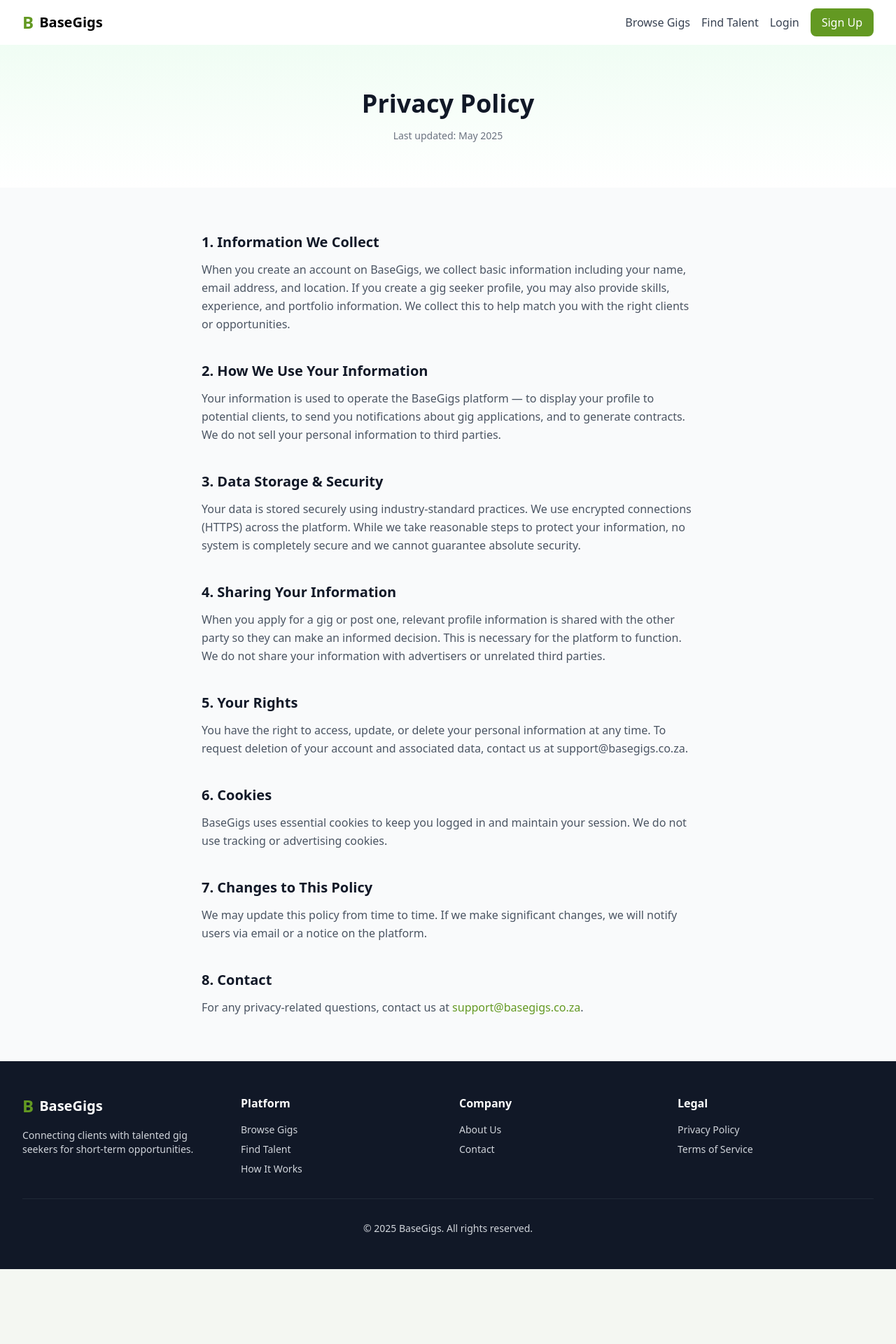
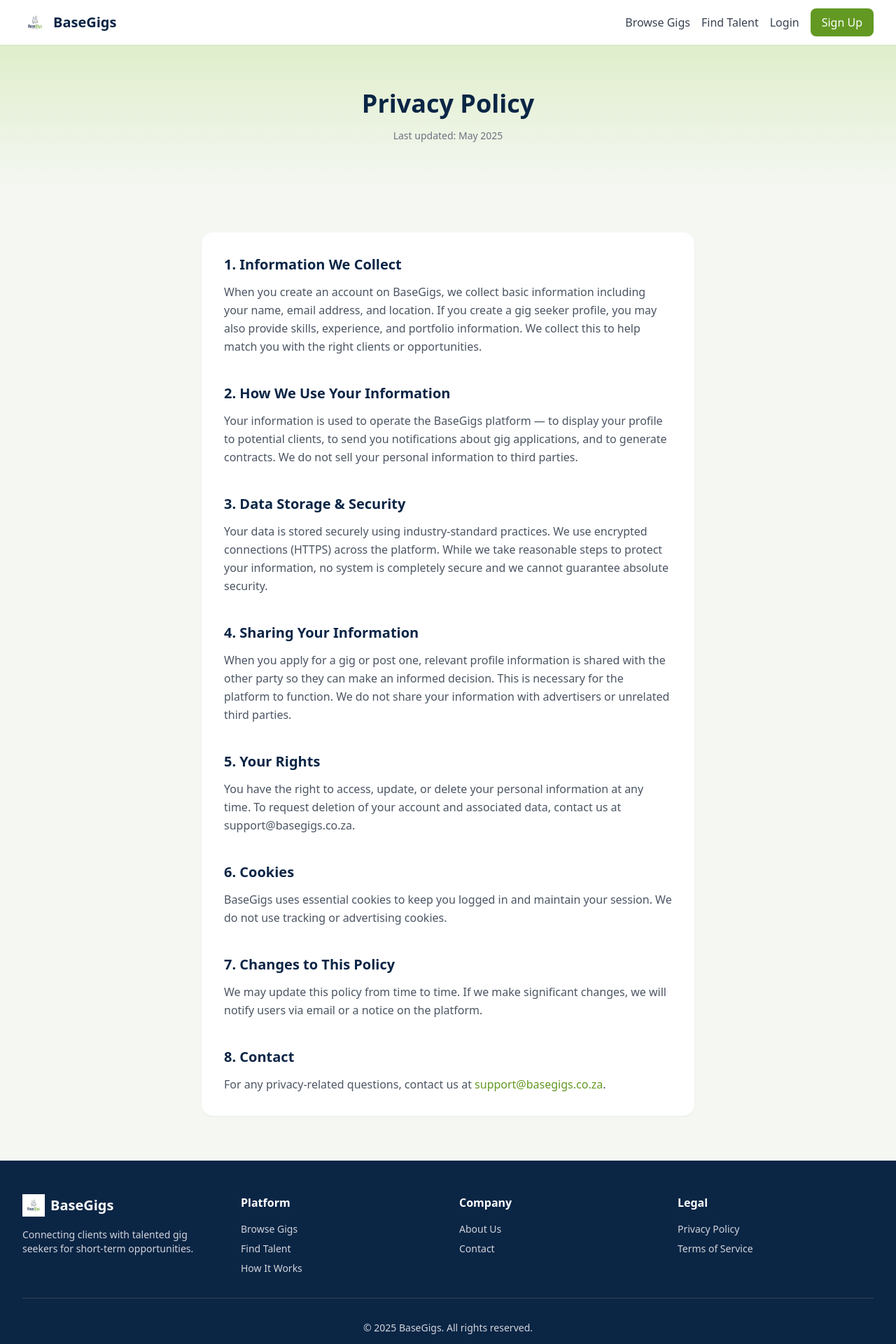
Before and after one commit to Sib222/basegigs, a Next.js app: page /privacy in a window 1280 px wide. Shown: the top 1920 px of the page at 70% size. Before the commit the page ends 1813 px from the top, so only its background shows below. Built offline with nearby package versions, Linux system fonts and the light colour scheme.

Commit message:
Update page.tsx

```diff
--- a/app/privacy/page.tsx
+++ b/app/privacy/page.tsx
@@ -2,79 +2,81 @@ import Link from 'next/link'
 
 export default function PrivacyPage() {
   return (
-    <div className="min-h-screen bg-gray-50">
-      <nav className="bg-white shadow-sm">
+    <div className="min-h-screen bg-sage">
+      <nav className="bg-white shadow-sm sticky top-0 z-50">
         <div className="max-w-7xl mx-auto px-4 sm:px-6 lg:px-8">
           <div className="flex justify-between items-center h-16">
             <Link href="/" className="flex items-center">
-              <span className="text-2xl font-bold text-primary">B</span>
-              <span className="ml-2 text-xl font-semibold">BaseGigs</span>
+              <img src="/logo.png" alt="BaseGigs Logo" className="h-9 w-auto" />
+              <span className="ml-2 text-xl font-semibold text-secondary">BaseGigs</span>
             </Link>
             <div className="flex items-center space-x-4">
-              <Link href="/browse-gigs" className="text-gray-700 hover:text-primary">Browse Gigs</Link>
-              <Link href="/find-talent" className="text-gray-700 hover:text-primary">Find Talent</Link>
-              <Link href="/login" className="text-gray-700 hover:text-primary">Login</Link>
-              <Link href="/signup" className="px-4 py-2 bg-primary text-white rounded-lg hover:bg-green-600">Sign Up</Link>
+              <Link href="/browse-gigs" className="text-gray-700 hover:text-primary transition-colors">Browse Gigs</Link>
+              <Link href="/find-talent" className="text-gray-700 hover:text-primary transition-colors">Find Talent</Link>
+              <Link href="/login" className="text-gray-700 hover:text-primary transition-colors">Login</Link>
+              <Link href="/signup" className="px-4 py-2 bg-primary text-white rounded-lg hover:bg-primary-dark transition-colors">Sign Up</Link>
             </div>
           </div>
         </div>
       </nav>
 
-      <div className="bg-gradient-to-b from-green-50 to-white py-16">
+      <div className="bg-gradient-to-b from-primary-light to-sage py-16">
         <div className="max-w-4xl mx-auto px-4 sm:px-6 lg:px-8 text-center">
-          <h1 className="text-4xl font-bold text-gray-900 mb-4">Privacy Policy</h1>
+          <h1 className="text-4xl font-bold text-secondary mb-4">Privacy Policy</h1>
           <p className="text-gray-500 text-sm">Last updated: May 2025</p>
         </div>
       </div>
 
-      <div className="max-w-3xl mx-auto px-4 sm:px-6 lg:px-8 py-16 space-y-10">
+      <div className="max-w-3xl mx-auto px-4 sm:px-6 lg:px-8 py-16">
+        <div className="bg-white rounded-2xl shadow-sm p-8 space-y-10">
           <div>
-          <h2 className="text-xl font-bold text-gray-900 mb-3">1. Information We Collect</h2>
+            <h2 className="text-xl font-bold text-secondary mb-3">1. Information We Collect</h2>
             <p className="text-gray-600 leading-relaxed">When you create an account on BaseGigs, we collect basic information including your name, email address, and location. If you create a gig seeker profile, you may also provide skills, experience, and portfolio information. We collect this to help match you with the right clients or opportunities.</p>
           </div>
 
           <div>
-          <h2 className="text-xl font-bold text-gray-900 mb-3">2. How We Use Your Information</h2>
+            <h2 className="text-xl font-bold text-secondary mb-3">2. How We Use Your Information</h2>
             <p className="text-gray-600 leading-relaxed">Your information is used to operate the BaseGigs platform — to display your profile to potential clients, to send you notifications about gig applications, and to generate contracts. We do not sell your personal information to third parties.</p>
           </div>
 
           <div>
-          <h2 className="text-xl font-bold text-gray-900 mb-3">3. Data Storage & Security</h2>
+            <h2 className="text-xl font-bold text-secondary mb-3">3. Data Storage & Security</h2>
             <p className="text-gray-600 leading-relaxed">Your data is stored securely using industry-standard practices. We use encrypted connections (HTTPS) across the platform. While we take reasonable steps to protect your information, no system is completely secure and we cannot guarantee absolute security.</p>
           </div>
 
           <div>
-          <h2 className="text-xl font-bold text-gray-900 mb-3">4. Sharing Your Information</h2>
+            <h2 className="text-xl font-bold text-secondary mb-3">4. Sharing Your Information</h2>
             <p className="text-gray-600 leading-relaxed">When you apply for a gig or post one, relevant profile information is shared with the other party so they can make an informed decision. This is necessary for the platform to function. We do not share your information with advertisers or unrelated third parties.</p>
           </div>
 
           <div>
-          <h2 className="text-xl font-bold text-gray-900 mb-3">5. Your Rights</h2>
+            <h2 className="text-xl font-bold text-secondary mb-3">5. Your Rights</h2>
             <p className="text-gray-600 leading-relaxed">You have the right to access, update, or delete your personal information at any time. To request deletion of your account and associated data, contact us at support@basegigs.co.za.</p>
           </div>
 
           <div>
-          <h2 className="text-xl font-bold text-gray-900 mb-3">6. Cookies</h2>
+            <h2 className="text-xl font-bold text-secondary mb-3">6. Cookies</h2>
             <p className="text-gray-600 leading-relaxed">BaseGigs uses essential cookies to keep you logged in and maintain your session. We do not use tracking or advertising cookies.</p>
           </div>
 
           <div>
-          <h2 className="text-xl font-bold text-gray-900 mb-3">7. Changes to This Policy</h2>
+            <h2 className="text-xl font-bold text-secondary mb-3">7. Changes to This Policy</h2>
             <p className="text-gray-600 leading-relaxed">We may update this policy from time to time. If we make significant changes, we will notify users via email or a notice on the platform.</p>
           </div>
 
           <div>
-          <h2 className="text-xl font-bold text-gray-900 mb-3">8. Contact</h2>
+            <h2 className="text-xl font-bold text-secondary mb-3">8. Contact</h2>
             <p className="text-gray-600 leading-relaxed">For any privacy-related questions, contact us at <Link href="/contact" className="text-primary hover:underline">support@basegigs.co.za</Link>.</p>
           </div>
         </div>
+      </div>
 
-      <footer className="bg-gray-900 text-gray-300 py-12">
+      <footer className="bg-secondary text-gray-300 py-12">
         <div className="max-w-7xl mx-auto px-4 sm:px-6 lg:px-8">
           <div className="grid grid-cols-1 md:grid-cols-4 gap-8">
             <div>
               <div className="flex items-center mb-4">
-                <span className="text-2xl font-bold text-primary">B</span>
+                <img src="/logo.png" alt="BaseGigs Logo" className="h-8 w-auto" />
                 <span className="ml-2 text-xl font-semibold text-white">BaseGigs</span>
               </div>
               <p className="text-sm">Connecting clients with talented gig seekers for short-term opportunities.</p>
@@ -82,27 +84,27 @@ export default function PrivacyPage() {
             <div>
               <h4 className="font-semibold text-white mb-4">Platform</h4>
               <ul className="space-y-2 text-sm">
-                <li><Link href="/browse-gigs" className="hover:text-primary">Browse Gigs</Link></li>
-                <li><Link href="/find-talent" className="hover:text-primary">Find Talent</Link></li>
-                <li><Link href="/how-it-works" className="hover:text-primary">How It Works</Link></li>
+                <li><Link href="/browse-gigs" className="hover:text-primary transition-colors">Browse Gigs</Link></li>
+                <li><Link href="/find-talent" className="hover:text-primary transition-colors">Find Talent</Link></li>
+                <li><Link href="/how-it-works" className="hover:text-primary transition-colors">How It Works</Link></li>
               </ul>
             </div>
             <div>
               <h4 className="font-semibold text-white mb-4">Company</h4>
               <ul className="space-y-2 text-sm">
-                <li><Link href="/about" className="hover:text-primary">About Us</Link></li>
-                <li><Link href="/contact" className="hover:text-primary">Contact</Link></li>
+                <li><Link href="/about" className="hover:text-primary transition-colors">About Us</Link></li>
+                <li><Link href="/contact" className="hover:text-primary transition-colors">Contact</Link></li>
               </ul>
             </div>
             <div>
               <h4 className="font-semibold text-white mb-4">Legal</h4>
               <ul className="space-y-2 text-sm">
-                <li><Link href="/privacy" className="hover:text-primary">Privacy Policy</Link></li>
-                <li><Link href="/terms" className="hover:text-primary">Terms of Service</Link></li>
+                <li><Link href="/privacy" className="hover:text-primary transition-colors">Privacy Policy</Link></li>
+                <li><Link href="/terms" className="hover:text-primary transition-colors">Terms of Service</Link></li>
               </ul>
             </div>
           </div>
-          <div className="border-t border-gray-800 mt-8 pt-8 text-center text-sm">
+          <div className="border-t border-gray-700 mt-8 pt-8 text-center text-sm">
             © 2025 BaseGigs. All rights reserved.
           </div>
         </div>
```
Lines whose indentation alone changed are shown as unchanged.
